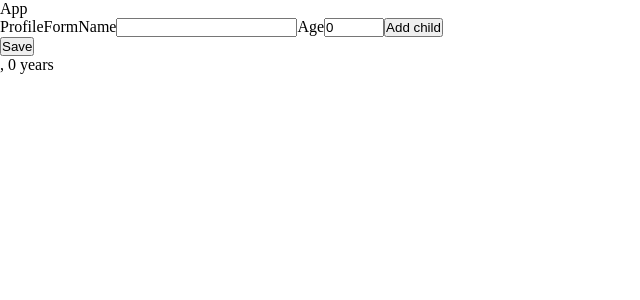
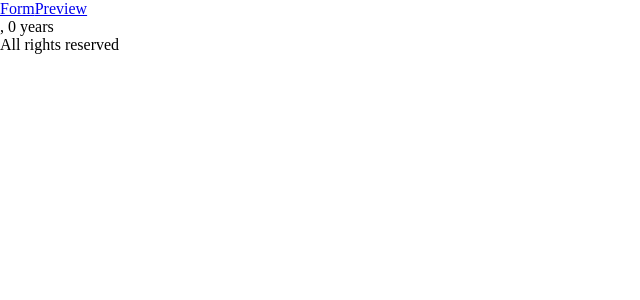
Before and after one commit to alexstr2011/profile, a React (Create React App) app: page /preview in a window 1280 px wide. Shown: the top 300 px of the page, without its empty margins (0-640 px from the left). Built offline with nearby package versions, Linux system fonts and the light colour scheme.

Commit message:
Add router

```diff
--- a/package.json
+++ b/package.json
@@ -10,9 +10,11 @@
     "@types/node": "^12.20.36",
     "@types/react": "^17.0.33",
     "@types/react-dom": "^17.0.10",
+    "@types/react-router-dom": "^5.3.2",
     "react": "^17.0.2",
     "react-dom": "^17.0.2",
     "react-redux": "^7.2.6",
+    "react-router-dom": "^5.3.0",
     "react-scripts": "4.0.3",
     "redux": "^4.1.1",
     "typescript": "^4.4.4",
--- a/src/App.tsx
+++ b/src/App.tsx
@@ -1,13 +1,28 @@
 import React from 'react';
 import Profile from "./pages/profile";
 import Preview from "./pages/preview";
+import {Route, Switch} from "react-router-dom";
+import PageNotFound from "./pages/not-found";
+import Header from "./components/header";
+import Footer from "./components/footer";
 
 function App() {
     return (
-        <div>App
-            <Profile/>
-            <Preview/>
-        </div>
+        <>
+            <Header/>
+            <Switch>
+                <Route path='/' exact>
+                    <Profile/>
+                </Route>
+                <Route path='/preview' exact>
+                    <Preview/>
+                </Route>
+                <Route>
+                    <PageNotFound/>
+                </Route>
+            </Switch>
+            <Footer/>
+        </>
     );
 }
 
--- /dev/null
+++ b/src/components/footer/index.tsx
@@ -0,0 +1,11 @@
+import React from 'react';
+
+const Footer = () => {
+    return (
+        <div>
+            All rights reserved
+        </div>
+    );
+};
+
+export default Footer;
--- /dev/null
+++ b/src/components/header/index.tsx
@@ -0,0 +1,13 @@
+import React from 'react';
+import {NavLink} from 'react-router-dom';
+
+const Header = () => {
+    return (
+        <nav>
+            <NavLink to="/" exact>Form</NavLink>
+            <NavLink to="/preview" exact>Preview</NavLink>
+        </nav>
+    );
+};
+
+export default Header;
--- a/src/index.tsx
+++ b/src/index.tsx
@@ -5,11 +5,14 @@ import './index.css';
 import App from './App';
 import reportWebVitals from './reportWebVitals';
 import {Provider} from "react-redux";
+import {BrowserRouter} from "react-router-dom";
 
 ReactDOM.render(
     <React.StrictMode>
         <Provider store={store}>
-            <App/>
+            <BrowserRouter>
+                <App/>
+            </BrowserRouter>
         </Provider>
     </React.StrictMode>,
     document.getElementById('root')
--- /dev/null
+++ b/src/pages/not-found/index.tsx
@@ -0,0 +1,11 @@
+import React from 'react';
+
+const PageNotFound = () => {
+    return (
+        <h1>
+            Page not found!
+        </h1>
+    );
+};
+
+export default PageNotFound;
```
Also changed, not shown: 1 other file (tests, documents, lock files or other folders).
